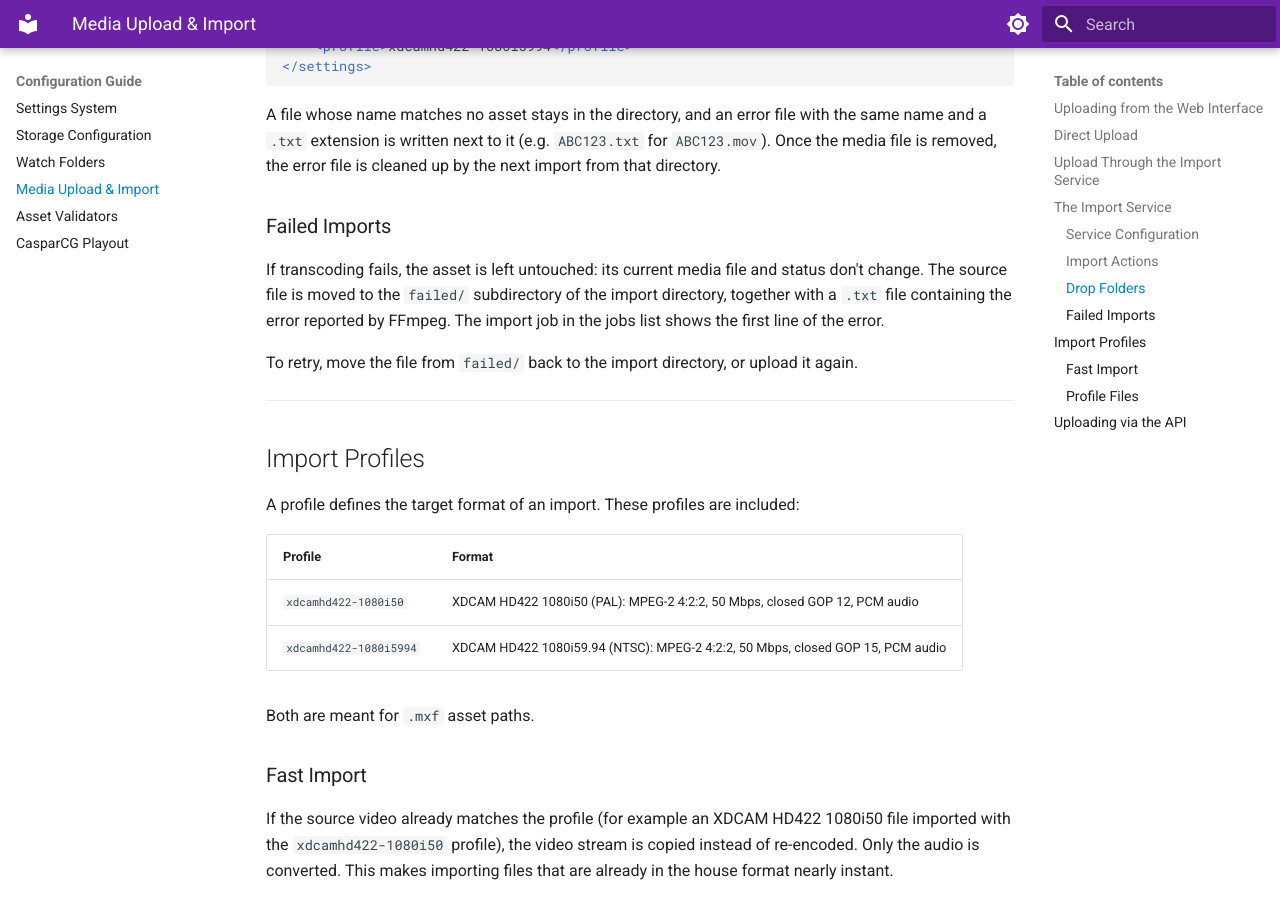
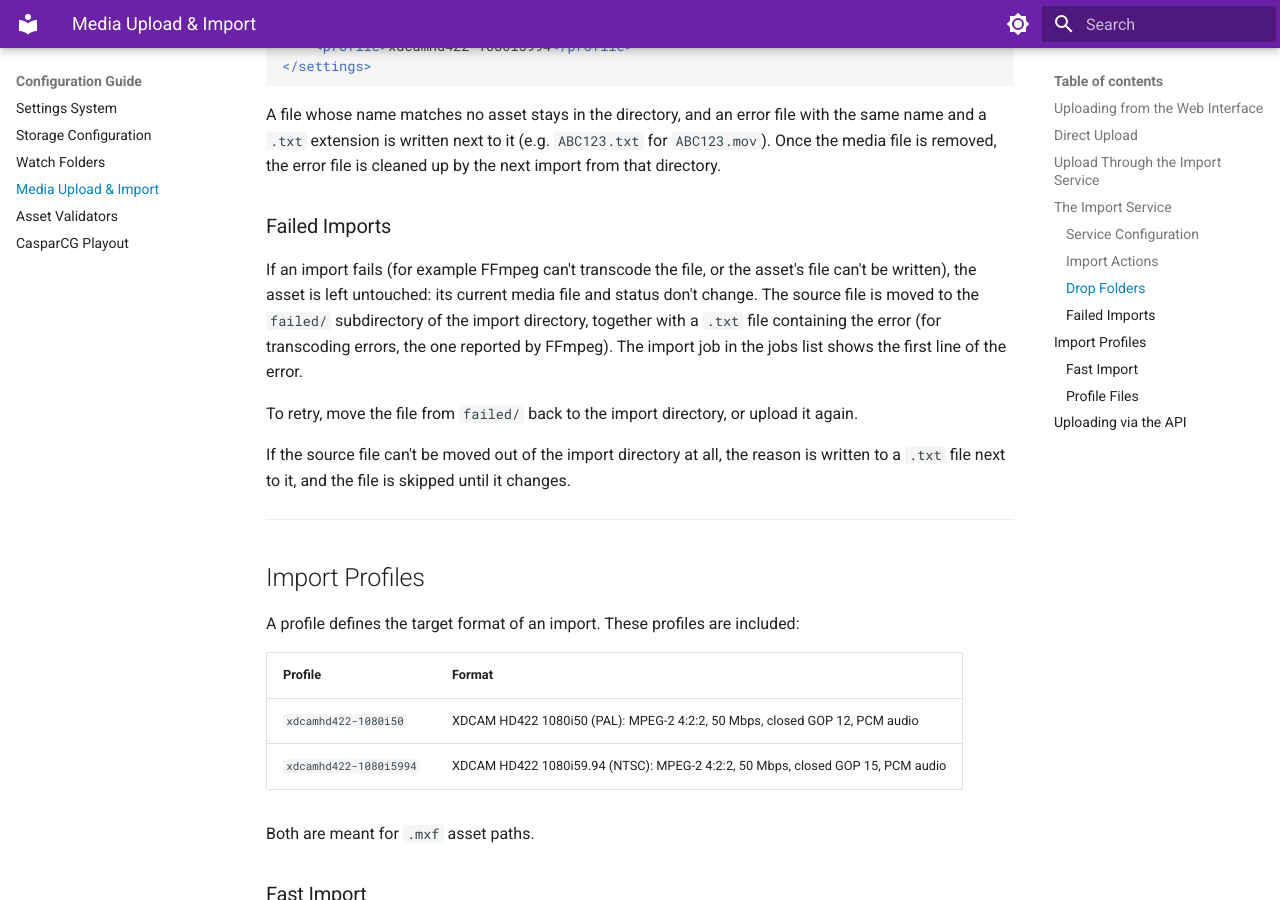
Before and after one commit to nebulabroadcast/nebula-docs, an MkDocs documentation site: the page built from docs/setup/import.md, in a window 1280 px wide and 900 px high, scrolled down 4046 px. Built offline with MkDocs 1.6.1 and Material for MkDocs 9.7.7, drawn with Linux system fonts in a browser that asks for light colours.

Commit message:
docs: all import failures go to failed/
Co-Authored-By: Claude Opus 5.5 <noreply@anthropic.com>

```diff
--- a/docs/setup/import.md
+++ b/docs/setup/import.md
@@ -151,9 +151,11 @@ A file whose name matches no asset stays in the directory, and an error file wit
 
 ### Failed Imports
 
-If transcoding fails, the asset is left untouched: its current media file and status don't change. The source file is moved to the `failed/` subdirectory of the import directory, together with a `.txt` file containing the error reported by FFmpeg. The import job in the jobs list shows the first line of the error.
+If an import fails (for example FFmpeg can't transcode the file, or the asset's file can't be written), the asset is left untouched: its current media file and status don't change. The source file is moved to the `failed/` subdirectory of the import directory, together with a `.txt` file containing the error (for transcoding errors, the one reported by FFmpeg). The import job in the jobs list shows the first line of the error.
 
 To retry, move the file from `failed/` back to the import directory, or upload it again.
+
+If the source file can't be moved out of the import directory at all, the reason is written to a `.txt` file next to it, and the file is skipped until it changes.
 
 ---
 
```
